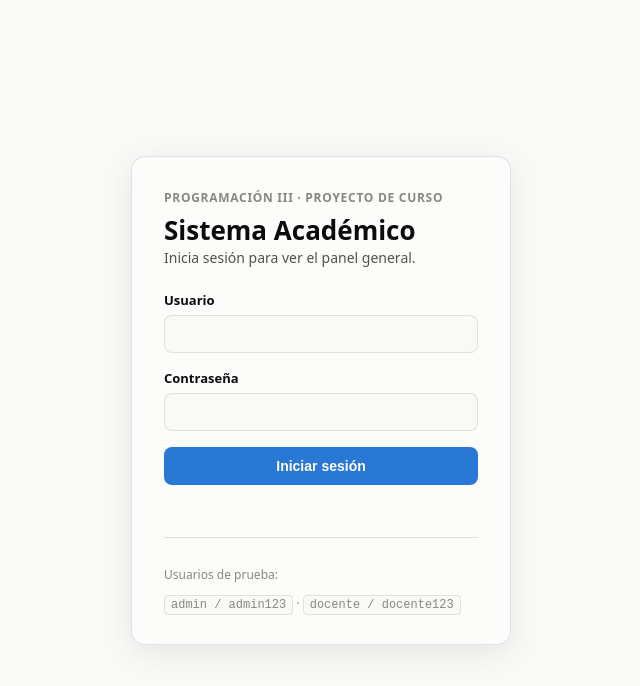
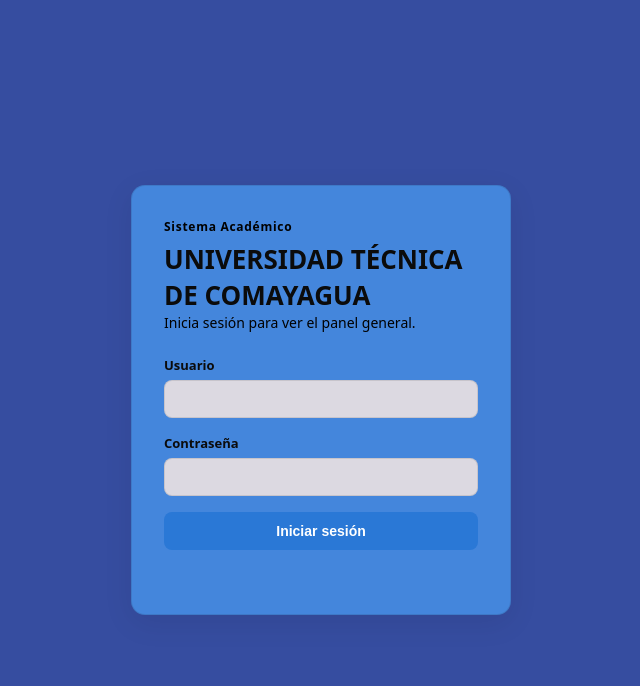
Before and after one commit to karen-zavalauph/matricula-api-karenzavala, a plain HTML site: page frontend/index.html in a window 1280 px wide. Shown: the whole page, without its empty margins (319-959 px from the left). Drawn offline with Linux system fonts and the light colour scheme.

Commit message:
Modificaciones html y css

```diff
--- a/frontend/index.html
+++ b/frontend/index.html
@@ -3,7 +3,7 @@
 <head>
   <meta charset="UTF-8" />
   <meta name="viewport" content="width=device-width, initial-scale=1.0" />
-  <title>Sistema Académico</title>
+  <title>Plataforma de Registro</title>
   <link rel="stylesheet" href="/styles.css" />
 </head>
 <body>
@@ -11,8 +11,8 @@
   <!-- ===================== VISTA: LOGIN ===================== -->
   <section id="vista-login" class="vista vista-login">
     <div class="tarjeta-login">
-      <p class="etiqueta">PROGRAMACIÓN III · PROYECTO DE CURSO</p>
-      <h1>Sistema Académico</h1>
+      <p class="etiqueta">Sistema Académico</p>
+      <h1>UNIVERSIDAD TÉCNICA DE COMAYAGUA</h1>
       <p class="subtitulo">Inicia sesión para ver el panel general.</p>
 
       <form id="formulario-login">
@@ -27,10 +27,7 @@
 
       <p id="mensaje-login" class="mensaje-error" aria-live="polite"></p>
 
-      <div class="ayuda-usuarios">
-        <p>Usuarios de prueba:</p>
-        <code>admin / admin123</code> · <code>docente / docente123</code>
-      </div>
+
     </div>
   </section>
 
--- a/frontend/styles.css
+++ b/frontend/styles.css
@@ -53,7 +53,7 @@
 body {
   margin: 0;
   font-family: system-ui, -apple-system, "Segoe UI", sans-serif;
-  background: var(--pagina);
+  background: #364da0;
   color: var(--tinta-primaria);
 }
 
@@ -63,7 +63,7 @@
   font-size: 12px;
   font-weight: 600;
   letter-spacing: 0.06em;
-  color: var(--tinta-tenue);
+  color: #000000;
   margin: 0 0 6px;
 }
 
@@ -83,7 +83,7 @@
 .tarjeta-login {
   width: 100%;
   max-width: 380px;
-  background: var(--superficie);
+  background: #4486dc;
   border: 1px solid var(--borde);
   border-radius: 14px;
   padding: 32px;
@@ -91,7 +91,7 @@
 }
 
 .subtitulo {
-  color: var(--tinta-secundaria);
+  color: #000000;
   margin: 0 0 24px;
   font-size: 14px;
 }
@@ -109,7 +109,7 @@
   margin-bottom: 16px;
   border: 1px solid var(--borde);
   border-radius: 8px;
-  background: var(--pagina);
+  background: #dcd9e1;
   color: var(--tinta-primaria);
   font-size: 14px;
 }
@@ -167,7 +167,7 @@
   justify-content: space-between;
   gap: 16px;
   padding: 20px 32px;
-  background: var(--superficie);
+  background: #f1c871;
   border-bottom: 1px solid var(--linea);
   flex-wrap: wrap;
 }
```
Also changed, not shown: 2 other files.
